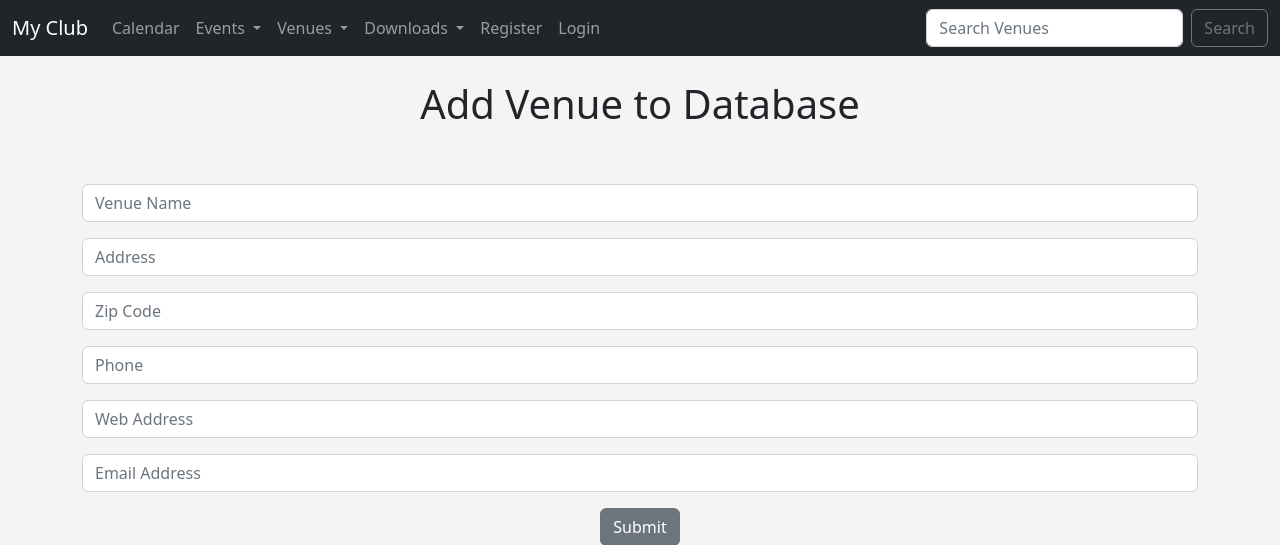
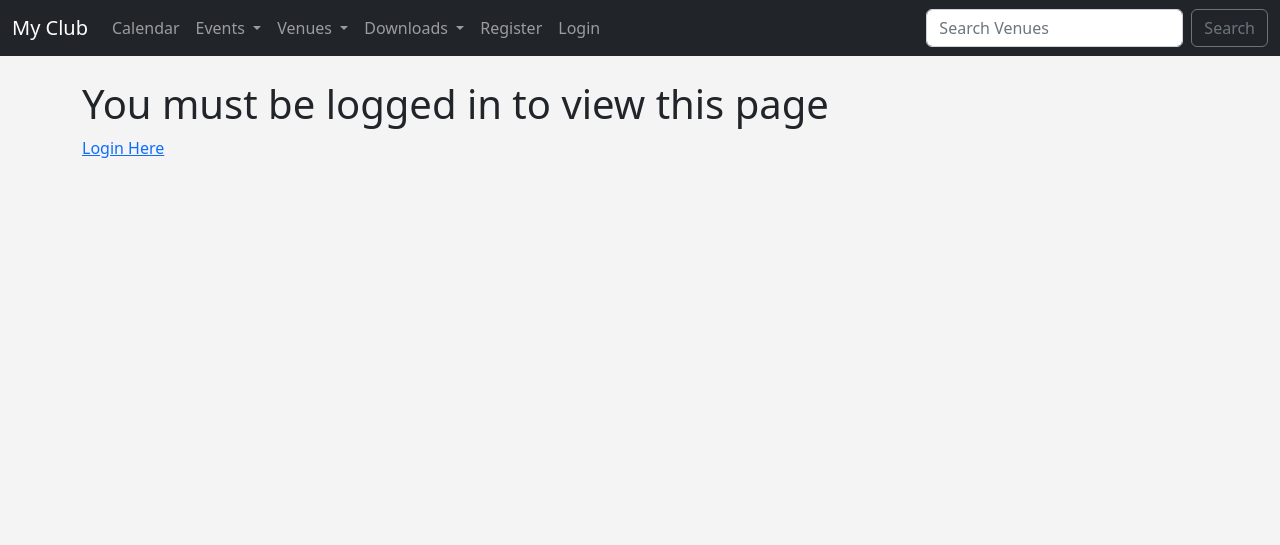
Before and after one commit to Stephen-Nw/clubsite, a Django app: page /add_venue in a window 1280 px wide. Shown: the top 545 px of the page. Run offline with Django 4.2, Linux system fonts and the light colour scheme.

Commit message:
add user authentication to add venue page

```diff
--- a/events/templates/events/add_venue.html
+++ b/events/templates/events/add_venue.html
@@ -2,7 +2,13 @@
 
 
 {% block content %}
+
+{% if user.is_authenticated %}
+
     <center>
+
+
+
         <h1>Add Venue to Database</h1>
         <br>
         <br>
@@ -21,4 +27,13 @@
 
         {% endif %}
     </center>
+
+
+{% else %}
+<h1>You must be logged in to view this page</h1>
+
+<a href="{% url 'login' %}">Login Here</a>
+
+{% endif %}
+
 {% endblock content %}
```
